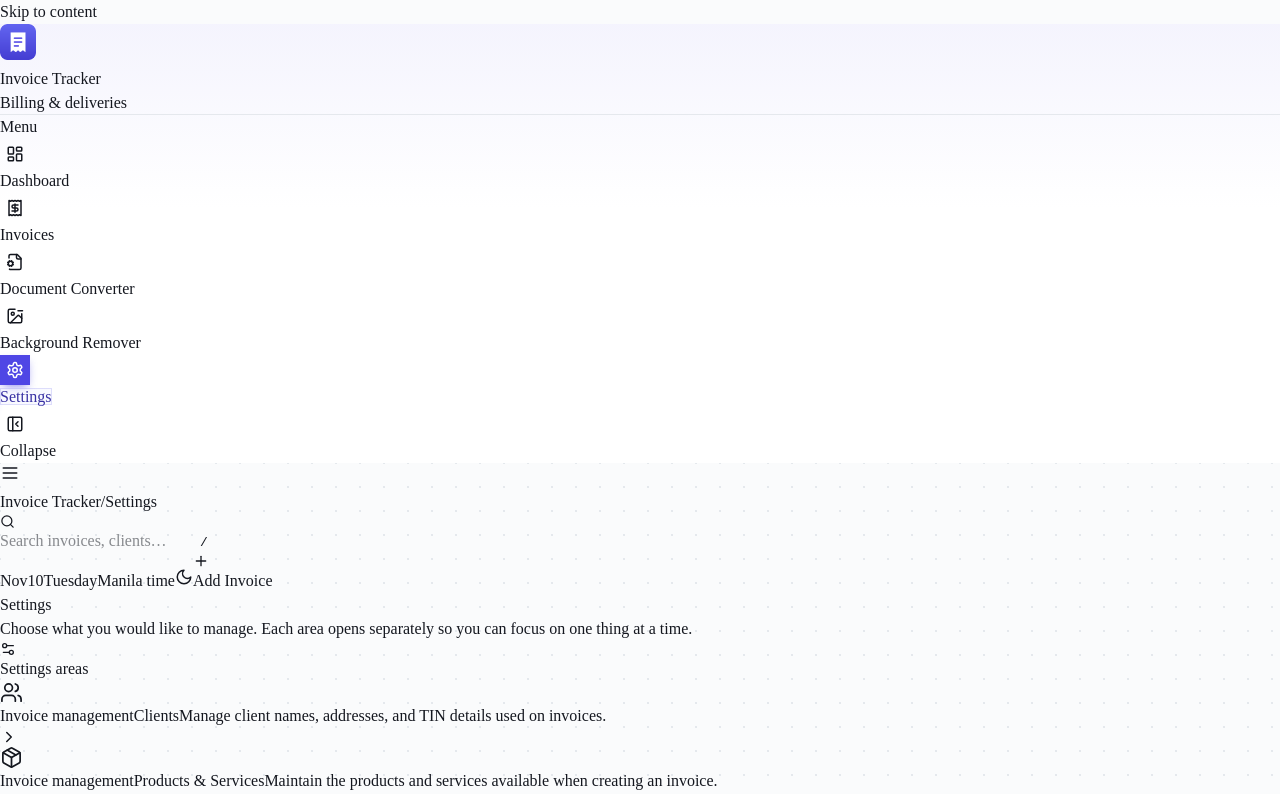
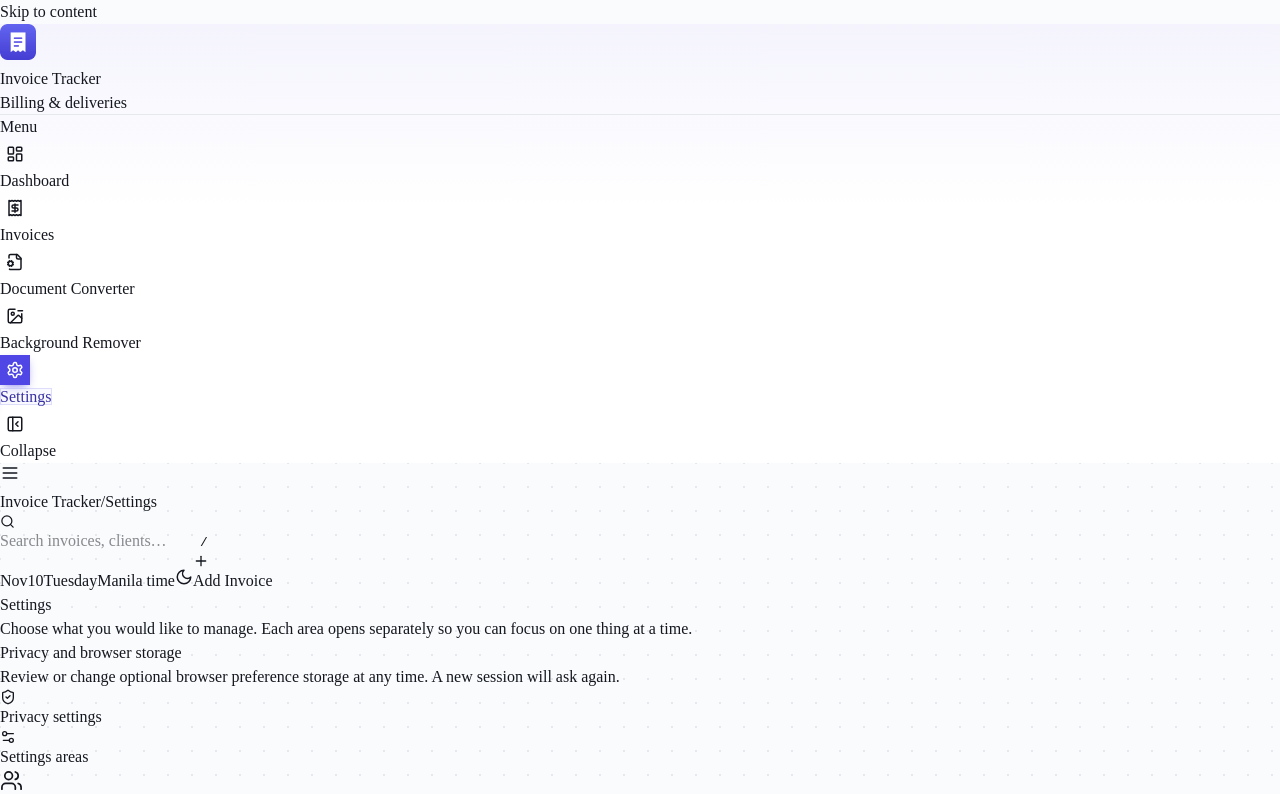
Before and after one commit to JP-bott/invoice-delivery-tracker, a React (Vite) app in the folder client/: page /settings in a window 1280 px wide. Shown: the top 794 px of the page. Built offline with nearby package versions, Linux system fonts and the light colour scheme.

Commit message:
feat(privacy): provide persistent privacy settings access

```diff
--- a/client/src/pages/Settings.jsx
+++ b/client/src/pages/Settings.jsx
@@ -9,6 +9,7 @@ import InvoiceFieldsSection from '../components/settings/InvoiceFieldsSection.js
 import PaymentTimelineSettings from '../components/settings/PaymentTimelineSettings.jsx';
 import DashboardFiltersSection from '../components/settings/DashboardFiltersSection.jsx';
 import { PageHeader } from '../components/ui.jsx';
+import { PrivacySettingsButton } from '../components/CookieConsent.jsx';
 
 // A single focused section at a time. The overview does not mount any data-editing panels
 // or make their API requests until the user opens that section.
@@ -50,6 +51,7 @@ export default function Settings() {
           title="Settings"
           description="Choose what you would like to manage. Each area opens separately so you can focus on one thing at a time."
         />
+        <div className="rounded-2xl border border-line bg-surface px-4 py-4 sm:px-5"><h2 className="text-sm font-semibold text-fg">Privacy and browser storage</h2><p className="my-2 text-sm text-fg-muted">Review or change optional browser preference storage at any time. A new session will ask again.</p><PrivacySettingsButton /></div>
         <nav aria-label="Settings sections">
           <div className="mb-3 flex items-center gap-2 px-1">
             <Settings2 size={16} className="text-fg-subtle" aria-hidden="true" />
```
